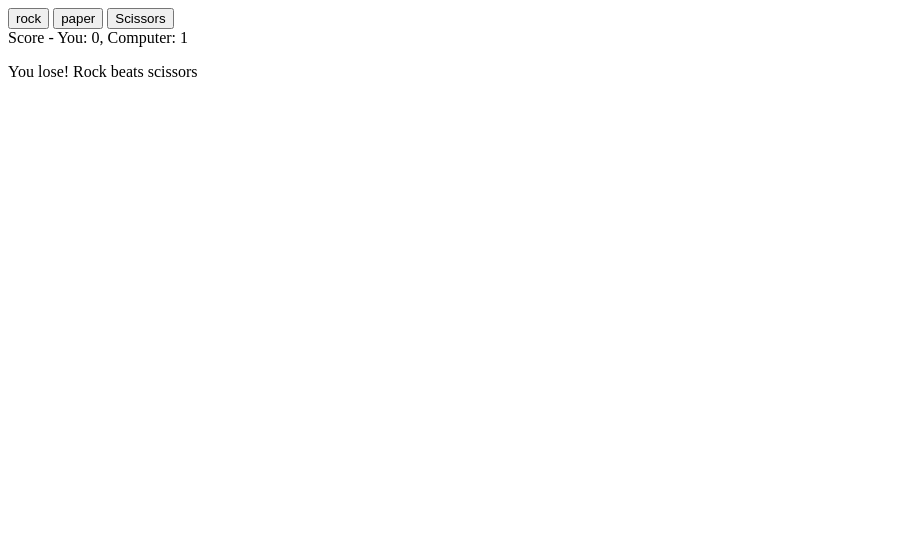
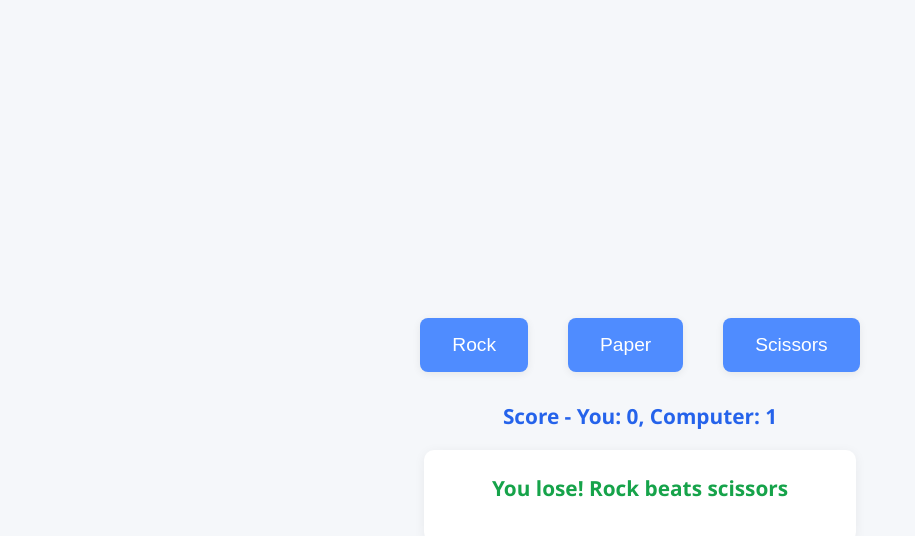
Before and after one commit to jaretcleveland/rock-paper-scissors, a plain HTML site: page index.html in a window 1280 px wide. Both pictures are taken after a click on the button "Scissors". Shown: the whole page, without its empty margins (0-915 px from the left). Drawn offline with Linux system fonts and the light colour scheme.

Commit message:
Add styling to Rock, Paper, Scissors UI

```diff
--- a/index.html
+++ b/index.html
@@ -9,8 +9,8 @@
 </head>
 <body>
     <div id="buttons">
-        <button id="Rock">rock</button>
-        <button id="Paper">paper</button>
+        <button id="Rock">Rock</button>
+        <button id="Paper">Paper</button>
         <button id="Scissors">Scissors</button>
     </div>
 </body>
--- a/styles.css
+++ b/styles.css
@@ -0,0 +1,87 @@
+/* General body styling */
+body {
+    background: #f5f7fa;
+    font-family: 'Segoe UI', Arial, sans-serif;
+    color: #222;
+    margin: 0;
+    padding: 0;
+    min-height: 100vh;
+    display: flex;
+    flex-direction: column;
+    align-items: center;
+    justify-content: center;
+}
+
+/* Center everything */
+#buttons, #score, #results {
+    display: flex;
+    flex-direction: column;
+    align-items: center;
+}
+
+#buttons {
+    margin-top: 60px;
+    gap: 20px;
+    flex-direction: row;
+    display: flex;
+    justify-content: center;
+    align-items: center;
+}
+
+/* Style the buttons */
+#buttons button {
+    background: #4f8cff;
+    color: #fff;
+    border: none;
+    border-radius: 8px;
+    padding: 16px 32px;
+    font-size: 1.2rem;
+    cursor: pointer;
+    transition: background 0.2s, transform 0.2s;
+    margin: 0 10px;
+    box-shadow: 0 2px 8px rgba(0,0,0,0.07);
+}
+
+#buttons button:hover:not(:disabled) {
+    background: #2563eb;
+    transform: translateY(-2px) scale(1.05);
+}
+
+#buttons button:disabled {
+    background: #aaa;
+    cursor: not-allowed;
+}
+
+/* Score styling */
+#score {
+    font-size: 1.3rem;
+    font-weight: bold;
+    margin: 30px 0 10px 0;
+    color: #2563eb;
+}
+
+/* Results styling */
+#results {
+    width: 100%;
+    max-width: 400px;
+    margin: 0 auto;
+    margin-top: 10px;
+    padding: 16px;
+    background: #fff;
+    border-radius: 10px;
+    box-shadow: 0 2px 12px rgba(0,0,0,0.06);
+    min-height: 60px;
+}
+
+#results p {
+    margin: 8px 0;
+    font-size: 1.1rem;
+    line-height: 1.4;
+}
+
+/* Winner announcement */
+#results p:last-child {
+    font-size: 1.3rem;
+    font-weight: bold;
+    color: #16a34a;
+}
```
